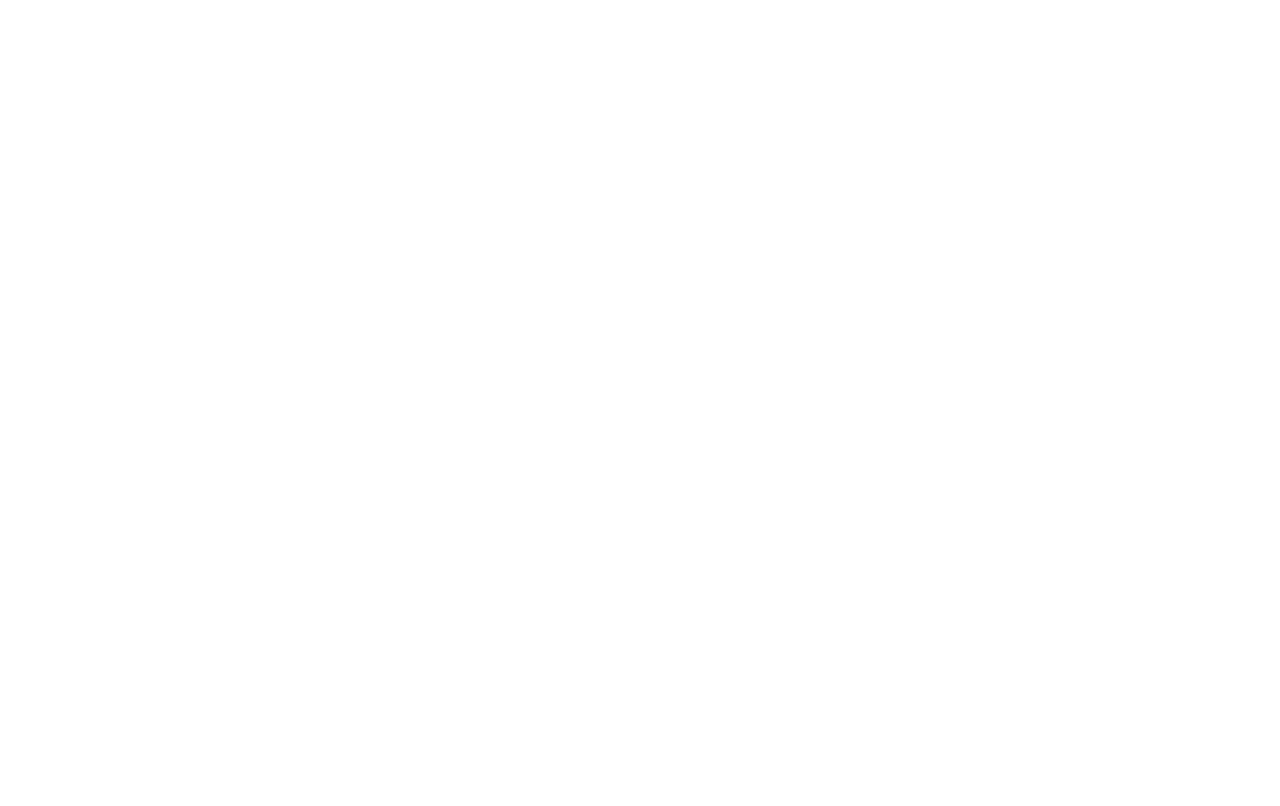
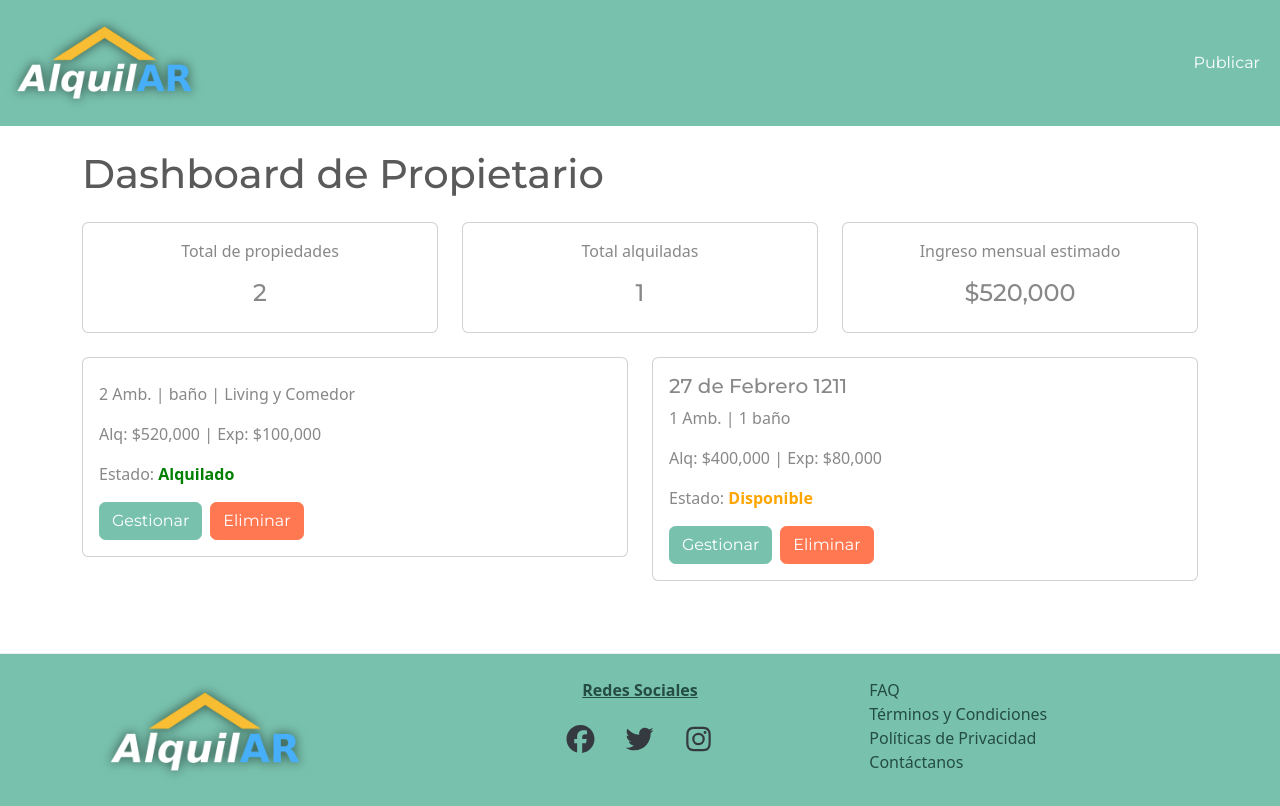
Before and after one commit to GGabi40/AlquilAR-TPFinal, a React (Vite) app in the folder frontend/: page /owner-dashboard in a window 1280 px wide. Before the commit this address had no page. Built offline with nearby package versions, Linux system fonts and the light colour scheme.

Commit message:
ownerDashboard

```diff
--- a/frontend/src/App.jsx
+++ b/frontend/src/App.jsx
@@ -6,6 +6,7 @@
 import Home from "./home/Home.jsx";
 import PropertyForm from "./propertyForm/PropertyForm";
 import Register from "./register/Register";
+import OwnerDashboard from "./ownerDashboard/OwnerDashboard.jsx";
 
 function App() {
   return (
@@ -16,6 +17,7 @@
           <Route path="/login" element={<Login />} />
           <Route path="/create-account" element={<Register />} />
           <Route path="/add-property" element={<PropertyForm />} />
+          <Route path="/owner-dashboard" element={<OwnerDashboard />} />
         </Route>
       </Routes>
     </BrowserRouter>
--- a/frontend/src/home/Home.jsx
+++ b/frontend/src/home/Home.jsx
@@ -15,7 +15,7 @@
       <nav className="navbar navbar-expand-lg navbar-dark bg-primary px-4">
         <a className="navbar-brand fw-bold" href="#">AlquiAR</a>
         <div className="ms-auto">
-          <a href="/publicar" className="btn btn-light me-2">Publicar</a>
+          <a href="propertyForm\PropertyForm.jsx" className="btn btn-light me-2">Publicar</a>
           <a href="./components/login/Login.jsx" className="btn btn-outline-light">Acceder</a>
         </div>
       </nav>
--- /dev/null
+++ b/frontend/src/ownerDashboard/OwnerDashboard.jsx
@@ -0,0 +1,100 @@
+import { useState } from "react";
+import { Container, Row, Col, Card, Button } from "react-bootstrap";
+
+export default function OwnerDashboard() {
+    const [propiedades, setPropiedades] = useState([
+        {
+            id: 1,
+            dirección: "9 de julio 1288",
+            ambientes: 2,
+            baños: 1,
+            living: true,
+            alquiler: 520000,
+            expensas: 100000,
+            estado: "Alquilado",
+            descripcion: "Espacio amplio",
+        },
+        {
+            id: 2,
+            direccion: "27 de Febrero 1211",
+            ambientes: 1,
+            banos: 1,
+            living: false,
+            alquiler: 400000,
+            expensas: 80000,
+            estado: "Disponible",
+            descripcion: "Ideal para estudiante",
+        },
+    ]);
+
+    const totalPropiedades = propiedades.length;
+    const totalAlquiladas = propiedades.filter(
+        (p) => p.estado === "Alquilado"
+    ).length;
+    const ingresoMensual = propiedades
+        .filter((p) => p.estado === "Alquilado")
+        .reduce((acc, p) => acc + p.alquiler, 0);
+
+    return (
+        <Container className="mt-4">
+            <h1 className="mb-4">Dashboard de Propietario</h1>
+
+            {/* KPIs */}
+      <Row className="mb-4">
+        <Col md={4}>
+          <Card body className="text-center">
+            <p>Total de propiedades</p>
+            <h4>{totalPropiedades}</h4>
+          </Card>
+        </Col>
+        <Col md={4}>
+          <Card body className="text-center">
+            <p>Total alquiladas</p>
+            <h4>{totalAlquiladas}</h4>
+          </Card>
+        </Col>
+        <Col md={4}>
+          <Card body className="text-center">
+            <p>Ingreso mensual estimado</p>
+            <h4>${ingresoMensual.toLocaleString()}</h4>
+          </Card>
+        </Col>
+      </Row>
+
+      {/* Listado de propiedades */}
+      <Row>
+        {propiedades.map((prop) => (
+          <Col md={6} key={prop.id} className="mb-4">
+            <Card>
+              <Card.Body>
+                <Card.Title>{prop.direccion}</Card.Title>
+                <Card.Text>
+                  {prop.ambientes} Amb. | {prop.banos} baño
+                  {prop.living ? " | Living y Comedor" : ""}
+                </Card.Text>
+                <Card.Text>
+                  Alq: ${prop.alquiler.toLocaleString()} | Exp: $
+                  {prop.expensas.toLocaleString()}
+                </Card.Text>
+                <Card.Text>
+                  Estado:{" "}
+                  <strong
+                    style={{
+                      color: prop.estado === "Alquilado" ? "green" : "orange",
+                    }}
+                  >
+                    {prop.estado}
+                  </strong>
+                </Card.Text>
+                <div className="d-flex gap-2">
+                  <Button variant="primary">Gestionar</Button>
+                  <Button variant="danger">Eliminar</Button>
+                </div>
+              </Card.Body>
+            </Card>
+          </Col>
+        ))}
+      </Row>
+    </Container>
+  );
+}
```
